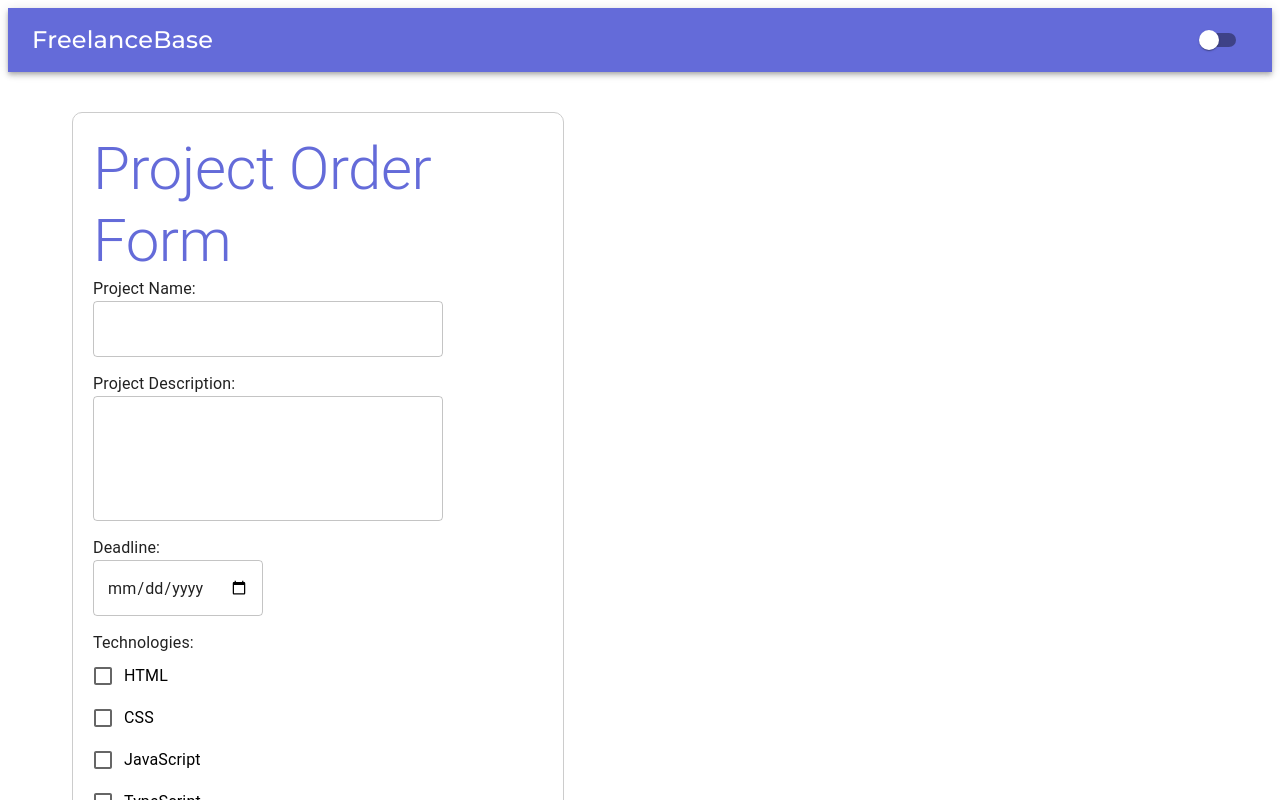
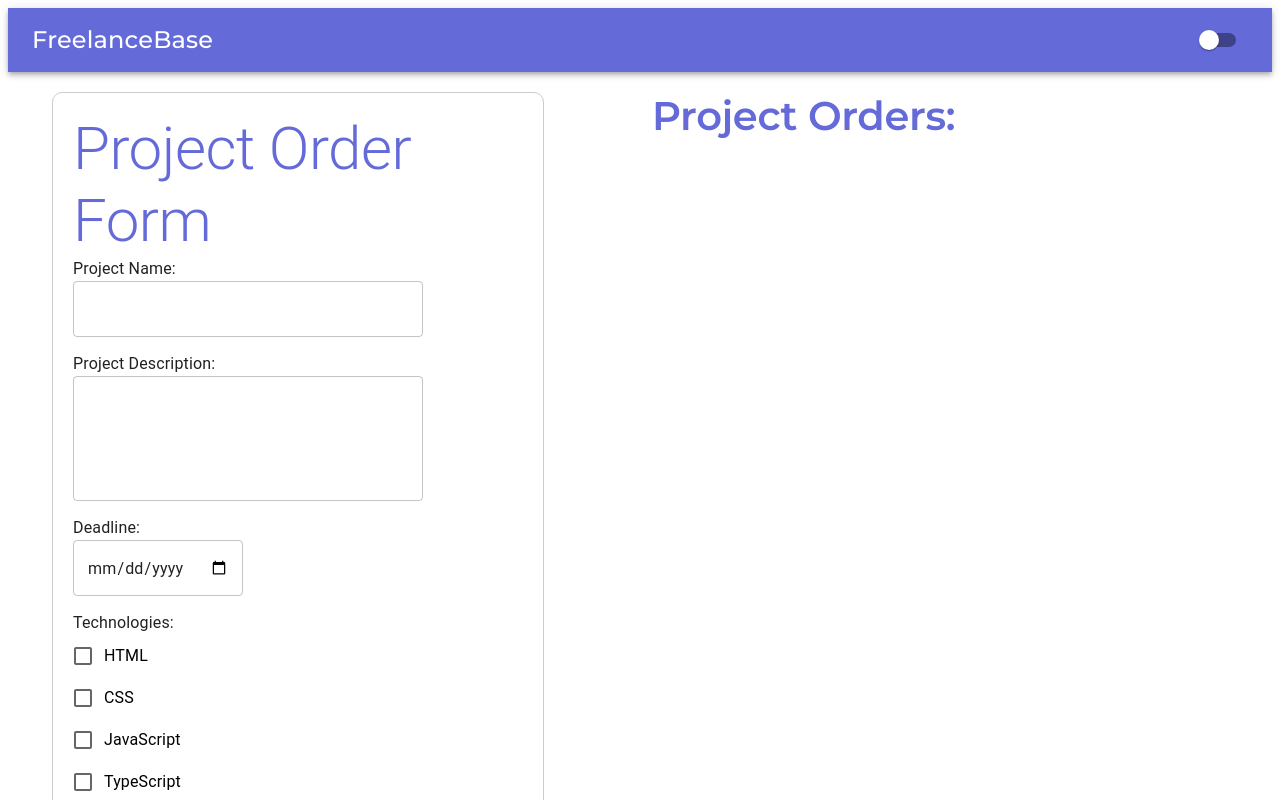
Before and after one commit to proga-react-practice/epsilon-team-project, a React (Vite) app: page /maks in a window 1280 px wide. Shown: the top 800 px of the page. Built offline with nearby package versions, Linux system fonts and the light colour scheme.

Commit message:
fixed adaptability + themes

```diff
--- a/src/Pages/Maks.tsx
+++ b/src/Pages/Maks.tsx
@@ -2,10 +2,10 @@ import React, { useState } from "react";
 import AddOrderForm from "../components/customer/AddOrderForm";
 import Cards from "../components/customer/Cards";
 import { Project } from "../components/customer/Utils";
-import Box from "@mui/material/Box";
+import Grid from "@mui/material/Grid";
+
 const Customers: React.FC = () => {
   const [projects, setProjects] = useState<Project[]>([]);
-
 
   const addProject = (project: Project) => {
     setProjects([...projects, project]);
@@ -16,21 +16,15 @@ const Customers: React.FC = () => {
   };
 
   return (
-      <Box
-        sx={{
-          display: "flex",
-          flexDirection: "column",
-          alignItems: "center",
-          minHeight: "100vh",
-          padding: "20px",
-        }}
-      >
-
+    <Grid container spacing={3} justifyContent="center">
+      <Grid item xs={12} md={6}>
         <AddOrderForm addProject={addProject} />
-        <Cards
-        projects={projects}
-        deleteProject={deleteProject} darkMode={false} />
-      </Box>
+      </Grid>
+      <Grid item xs={12} md={6}>
+        <Cards projects={projects} deleteProject={deleteProject} />
+      </Grid>
+    </Grid>
   );
 };
+
 export default Customers;
--- a/src/components/customer/AddOrderForm.tsx
+++ b/src/components/customer/AddOrderForm.tsx
@@ -4,13 +4,13 @@ import {
   TextField,
   Button,
   Checkbox,
-  FormControlLabel,
   FormGroup,
   Box,
+  FormControlLabel,
+  Typography,
 } from "@mui/material";
-import { Typography } from "@mui/material";
+import { styled } from "@mui/material/styles";
 import { Project } from "./Utils";
-import { styled } from "@mui/system";
 
 const TechnologiesList: { id: string; name: string }[] = [
   { id: "html", name: "HTML" },
@@ -132,7 +132,13 @@ const AddOrderForm: React.FC<{ addProject: (project: Project) => void }> = ({
               rules={{ required: true }}
               render={({ field }) => (
                 <FormGroup>
-                  {TechnologiesList.map((tech) => (
+                  {TechnologiesList.map((tech) => {
+                    const StyledLabel = styled(Typography)(({ theme }) => ({
+                      color:
+                        theme.palette.mode === "dark" ? "white" : "inherit",
+                    }));
+
+                    return (
                       <FormControlLabel
                         key={tech.id}
                         control={
@@ -150,9 +156,10 @@ const AddOrderForm: React.FC<{ addProject: (project: Project) => void }> = ({
                             }}
                           />
                         }
-                      label={tech.name}
+                        label={<StyledLabel>{tech.name}</StyledLabel>}
                       />
-                  ))}
+                    );
+                  })}
                 </FormGroup>
               )}
             />
--- a/src/components/customer/Cards.tsx
+++ b/src/components/customer/Cards.tsx
@@ -3,6 +3,7 @@ import { Typography, Box, Card, CardContent, IconButton } from "@mui/material";
 import { styled, keyframes } from "@mui/system";
 import DeleteIcon from "@mui/icons-material/Delete";
 import { Project } from "./Utils";
+import Grid from "@mui/material/Grid";
 
 const cardSlideIn = keyframes`
   0% {
@@ -26,24 +27,13 @@ const StyledCard = styled(Card)(({ theme }) => ({
   },
 }));
 
-const CardsContainer = styled(Box)(({ theme }) => ({
-  display: "flex",
-  flexDirection: "column",
-  flexWrap: "wrap",
-  padding: theme.spacing(2),
-  width: "100%",
-  backgroundColor: theme.palette.background.default,
-  [theme.breakpoints.down("sm")]: {
-    justifyContent: "flex-start",
-  },
-}));
-
 const Cards: React.FC<{
   projects: Project[];
   deleteProject: (id: number) => void;
 }> = ({ projects, deleteProject }) => {
   return (
-    <CardsContainer>
+    <Grid container>
+      <Box sx={{ width: "100%" }}>
         <Typography
           variant="h2"
           sx={{
@@ -52,6 +42,7 @@ const Cards: React.FC<{
             fontFamily: "Montserrat",
             marginBottom: "18px",
             color: "primary.main",
+            marginTop: "20px",
           }}
         >
           Project Orders:
@@ -62,11 +53,7 @@ const Cards: React.FC<{
               <Box sx={{ flex: 1 }}>
                 <Typography
                   variant="h5"
-                sx={{
-                  mb: 1,
-                  fontFamily: "Montserrat",
-                  fontWeight: 600,
-                }}
+                  sx={{ mb: 1, fontFamily: "Montserrat", fontWeight: 600 }}
                 >
                   {project.name}
                 </Typography>
@@ -106,7 +93,8 @@ const Cards: React.FC<{
             </CardContent>
           </StyledCard>
         ))}
-    </CardsContainer>
+      </Box>
+    </Grid>
   );
 };
 
--- a/src/components/layout/layout.tsx
+++ b/src/components/layout/layout.tsx
@@ -1,35 +1,52 @@
-
-import { Container, Box, Switch, AppBar, Toolbar, Typography, ThemeProvider } from '@mui/material';
+import {
+  Container,
+  Box,
+  Switch,
+  AppBar,
+  Toolbar,
+  Typography,
+  ThemeProvider,
+} from "@mui/material";
 import { Outlet } from "react-router-dom";
 import { FC, useState } from "react";
-import { darkTheme, lightTheme } from '../themes/themes';
+import { darkTheme, lightTheme } from "../themes/themes";
 
 const DefaultLayout: FC = () => {
   const [darkMode, setDarkMode] = useState(false);
 
   const toggleDarkMode = () => {
-    setDarkMode(prevDarkMode => !prevDarkMode);
+    setDarkMode((prevDarkMode) => !prevDarkMode);
   };
 
   const theme = darkMode ? darkTheme : lightTheme;
 
   return (
     <ThemeProvider theme={theme}>
-    <Box sx={{backgroundColor: 'background.default'}}>
-      <AppBar position="static" color="primary" sx={{ width: '100%' }}>
+      <Box sx={{ backgroundColor: "background.default" }}>
+        <AppBar position="static" color="primary" sx={{ width: "100%" }}>
           <Toolbar>
-          <Typography variant="h6" sx={{ flexGrow: 1, fontFamily: 'Montserrat', fontSize: { xs: '18px', md: '24px' } }} color="customColor1" >
+            <Typography
+              variant="h6"
+              sx={{
+                flexGrow: 1,
+                fontFamily: "Montserrat",
+                fontSize: { xs: "18px", md: "24px" },
+              }}
+              color="customColor1"
+            >
               FreelanceBase
             </Typography>
             <Switch
               checked={darkMode}
               onChange={toggleDarkMode}
               color="primary"
-            inputProps={{ 'aria-label': 'toggle dark mode' }}
+              inputProps={{ "aria-label": "toggle dark mode" }}
             />
           </Toolbar>
         </AppBar>
-      <Container sx={{minWidth:'100%',display:'flex', flexDirection:'row'}}>
+        <Container
+          sx={{ minWidth: "100%", display: "flex", flexDirection: "row" }}
+        >
           <Outlet />
         </Container>
       </Box>
```
Also changed, not shown: src/components/themes/themes.tsx (+11 -12 lines). Lines whose indentation alone changed are shown as unchanged.
